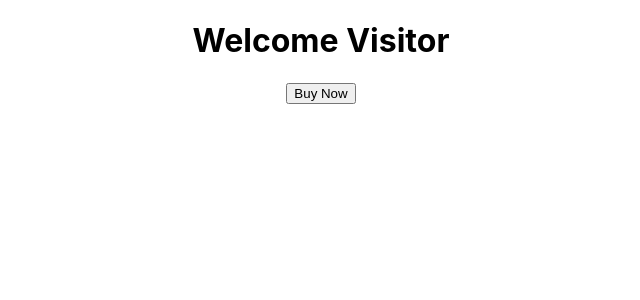
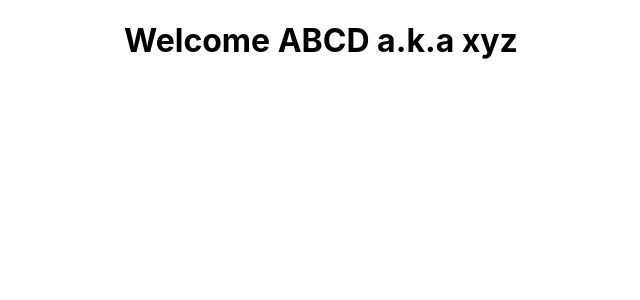
Before and after one commit to 23Vatsal/Hello-World-React, a React (Create React App) app: page / in a window 1280 px wide. Shown: the top 300 px of the page, without its empty margins (319-959 px from the left). Built offline with nearby package versions, Linux system fonts and the light colour scheme.

Commit message:
destructuring

```diff
--- a/src/App.js
+++ b/src/App.js
@@ -11,12 +11,12 @@
   return (
     <div className="App">
       {/* <Counter/> */}
-      <Message/>
-      {/* <Greet name="Bruce" heroName="BatMan">
+      {/* <Message/>  */}
+      {/* {<Greet name="Bruce" heroName="BatMan">
         <p>This is children props.</p>
-      </Greet>
-      <Greet name="Tony" heroName="IronMan"/> */}
-      {/* <Welcome/>  */}
+      </Greet> */}
+      {/* <Greet name="Tony" heroName="IronMan"/>  */}
+      <Welcome name="ABCD" heroName="xyz" />
       {/* <Hello/> */}
 
     </div>
--- a/src/components/Greet.js
+++ b/src/components/Greet.js
@@ -4,13 +4,11 @@
 //     return <h1>Hello Vatsal!</h1>
 // }
 
-export const Greet = (props) =>
+export const Greet = ({name,heroName}) =>
 {
-    console.log(props);
     return (
         <div>
-        <h1>Hello {props.name} a.k.a {props.heroName}</h1>
-        {props.children}
+        <h1>Hello {name} a.k.a {heroName}</h1>
         </div>
 
     )
--- a/src/components/Welcome.js
+++ b/src/components/Welcome.js
@@ -2,7 +2,8 @@
 
 class Welcome extends Component{
     render(){
-        return <h1>Class Component</h1>
+        const{name,heroName}=this.props
+        return <h1>Welcome {name} a.k.a {heroName}</h1>
     }
 }
 
```
